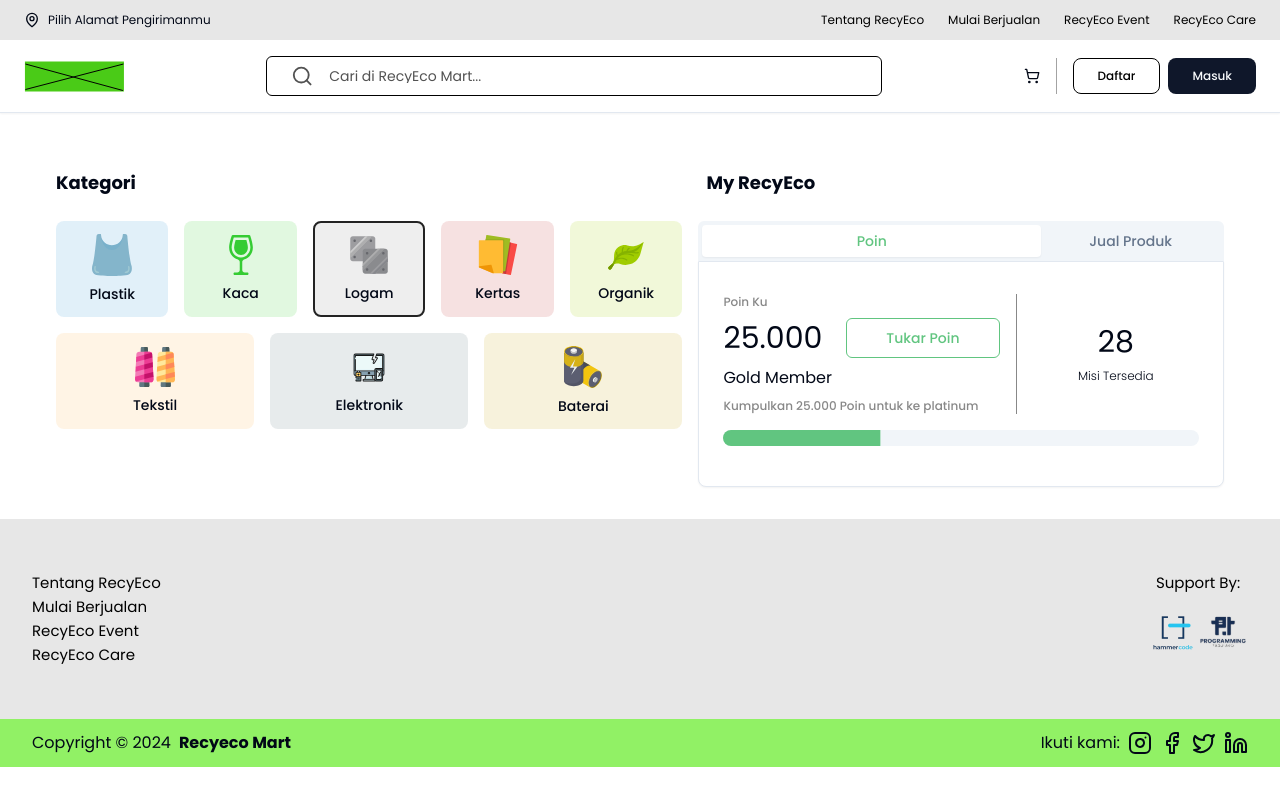
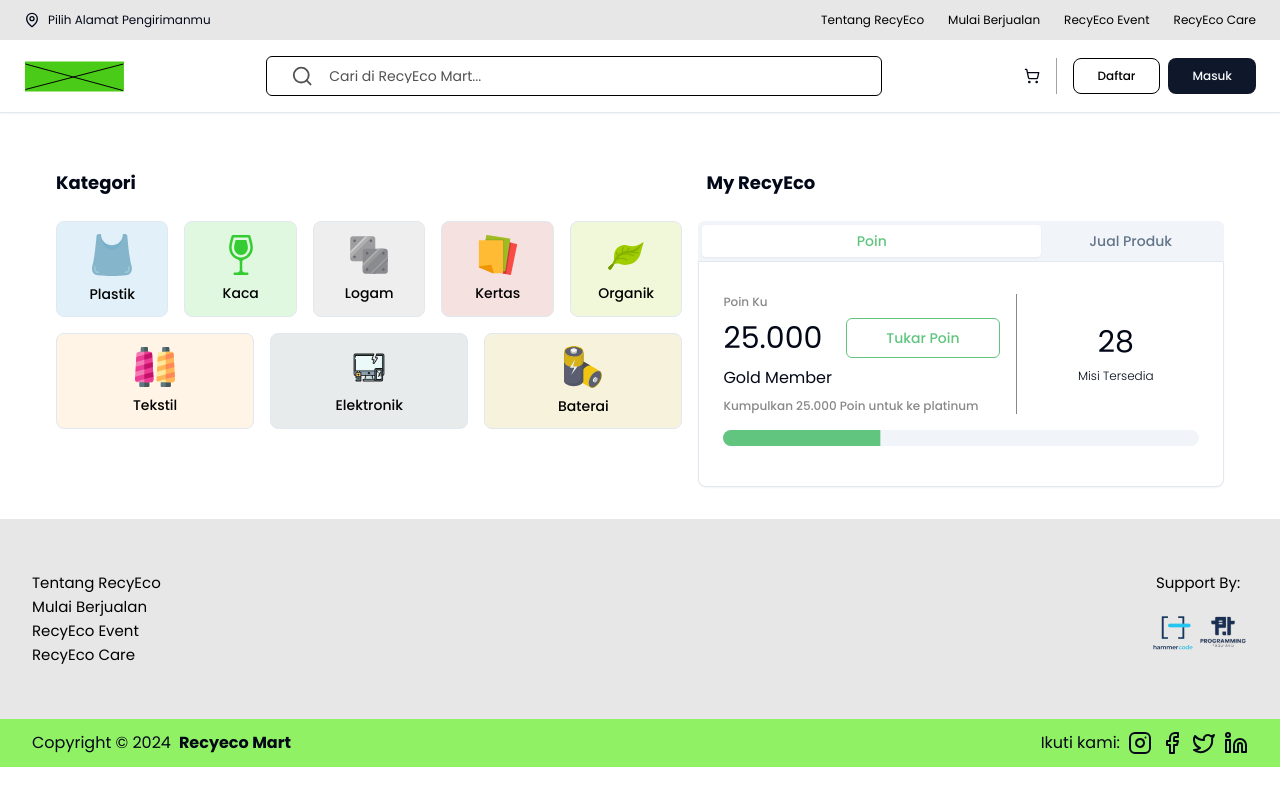
Before and after one commit to proxo-pt/recyeco-fe, a Next.js app: page / in a window 1280 px wide. Built offline with nearby package versions, Linux system fonts and the light colour scheme.

Commit message:
chore: Add hover backgroundColor to CategoryItems Button

```diff
--- a/src/constants/menu.ts
+++ b/src/constants/menu.ts
@@ -23,49 +23,49 @@ export const CategoryItems: CategoryItem[] = [
   {
     id: 1,
     backgroundColor: 'bg-[#3B97D326]',
-    borderColor: 'border-none',
+    borderColor: 'hover:border-[#3B97D3]',
     label: 'Plastik'
   },
   {
     id: 2,
     backgroundColor: 'bg-[#35CC3326]',
-    borderColor: 'border-none',
+    borderColor: 'hover:border-[#35CC33]',
     label: 'Kaca'
   },
   {
     id: 3,
     backgroundColor: 'bg-[#8A8B8E26]',
-    borderColor: 'border-[#232323]',
+    borderColor: 'hover:border-[#8A8B8E]',
     label: 'Logam'
   },
   {
     id: 4,
     backgroundColor: 'bg-[#C43B3B26]',
-    borderColor: 'border-none',
+    borderColor: 'hover:border-[#C43B3B]',
     label: 'Kertas'
   },
   {
     id: 5,
     backgroundColor: 'bg-[#A0CC0026]',
-    borderColor: 'border-none',
+    borderColor: 'hover:border-[#A0CC00]',
     label: 'Organik'
   },
   {
     id: 6,
     backgroundColor: 'bg-[#FFB65526]',
-    borderColor: 'border-none',
+    borderColor: 'hover:border-[#FFB655]',
     label: 'Tekstil'
   },
   {
     id: 7,
     backgroundColor: 'bg-[#61788126]',
-    borderColor: 'border-none',
+    borderColor: 'hover:border-[#617881]',
     label: 'Elektronik'
   },
   {
     id: 8,
     backgroundColor: 'bg-[#C6A51A26]',
-    borderColor: 'border-none',
+    borderColor: 'hover:border-[#C6A51A]',
     label: 'Baterai'
   }
 ];
--- a/src/features/Main/components/Kategori/index.tsx
+++ b/src/features/Main/components/Kategori/index.tsx
@@ -19,7 +19,7 @@ const CardKategori: FC = () => {
               key={id}
               asChild
               variant="outline"
-              className={`flex flex-col flex-auto justify-center items-center w-28 h-24 p-4 ${backgroundColor} border-2 ${borderColor} rounded-lg`}
+              className={`flex flex-col flex-auto justify-center items-center w-28 h-24 p-4 text-black hover:bg-[${backgroundColor}] ${backgroundColor} hover:border-2 ${borderColor} rounded-lg`}
             >
               <Link href="">
                 <Icon type={label} />
```
